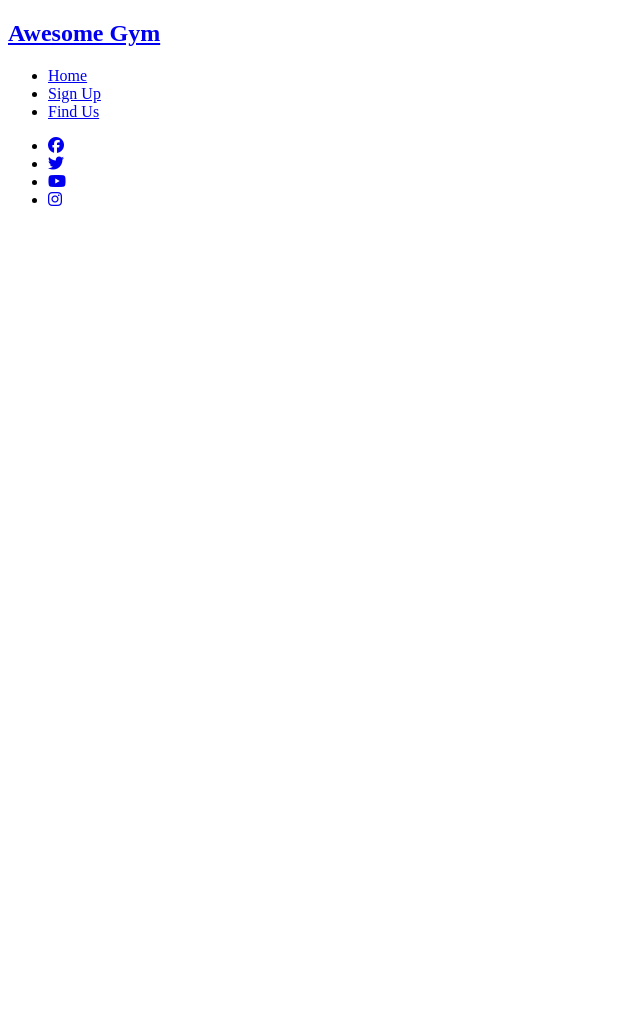
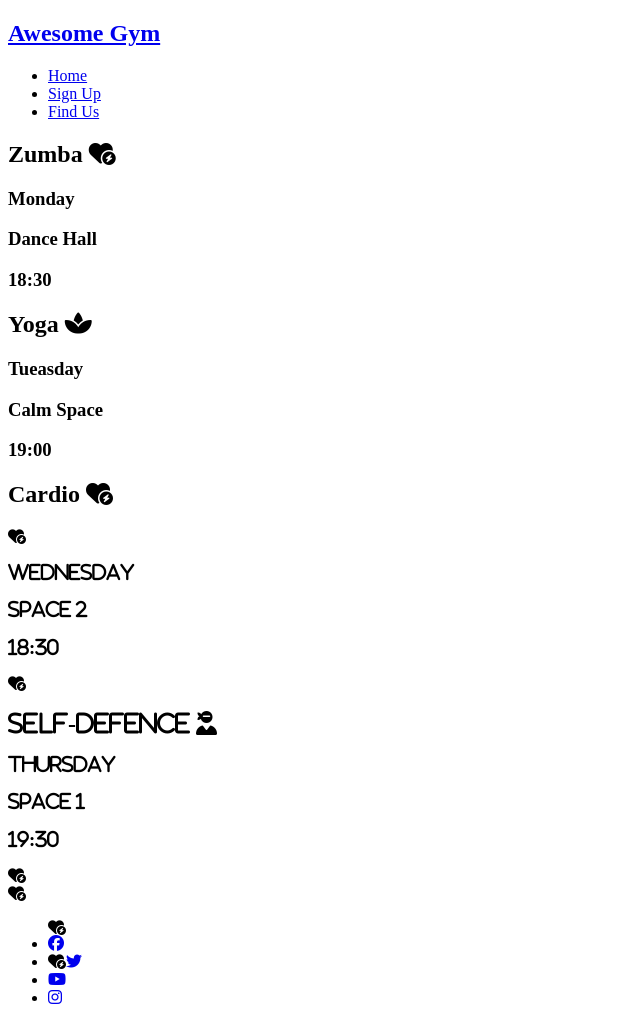
Before and after one commit to robkar7997/Gym-Enthusiast-Milestone-P1, a plain HTML site: page index.html in a window 1280 px wide. Shown: the whole page, without its empty margins (0-640 px from the left). Before the commit the page ends 800 px from the top, so only its background shows below. Drawn offline with Linux system fonts and the light colour scheme.

Commit message:
add classes section

```diff
--- a/index.html
+++ b/index.html
@@ -28,8 +28,35 @@
 
     </header>
 
-    <section>
+    <section id="reasons">
 
+    </section>
+
+    <section id="classess">
+        <div>
+            <h2>Zumba <i class="fa-solid fa-heart-circle-bolt"></i></h2>
+            <h3>Monday</h3>
+            <h3>Dance Hall</h3>
+            <h3>18:30</h3>
+          </div>
+          <div>
+            <h2>Yoga <i class="fa-solid fa-spa"></i></h2>
+            <h3>Tueasday</h3>
+            <h3>Calm Space</h3>
+            <h3>19:00</h3>
+          </div>
+          <div>
+            <h2>Cardio <i class="fa-solid fa-heart-circle-bolt"></h2>
+            <h3>Wednesday</h3>
+            <h3>Space 2</h3>
+            <h3>18:30</h3>
+          </div>
+          <div>
+            <h2>Self-defence <i class="fa-solid fa-user-ninja"></i></h2>
+            <h3>Thursday</h3>
+            <h3>Space 1</h3>
+            <h3>19:30</h3>
+          </div>
     </section>
 
     <footer>
```
